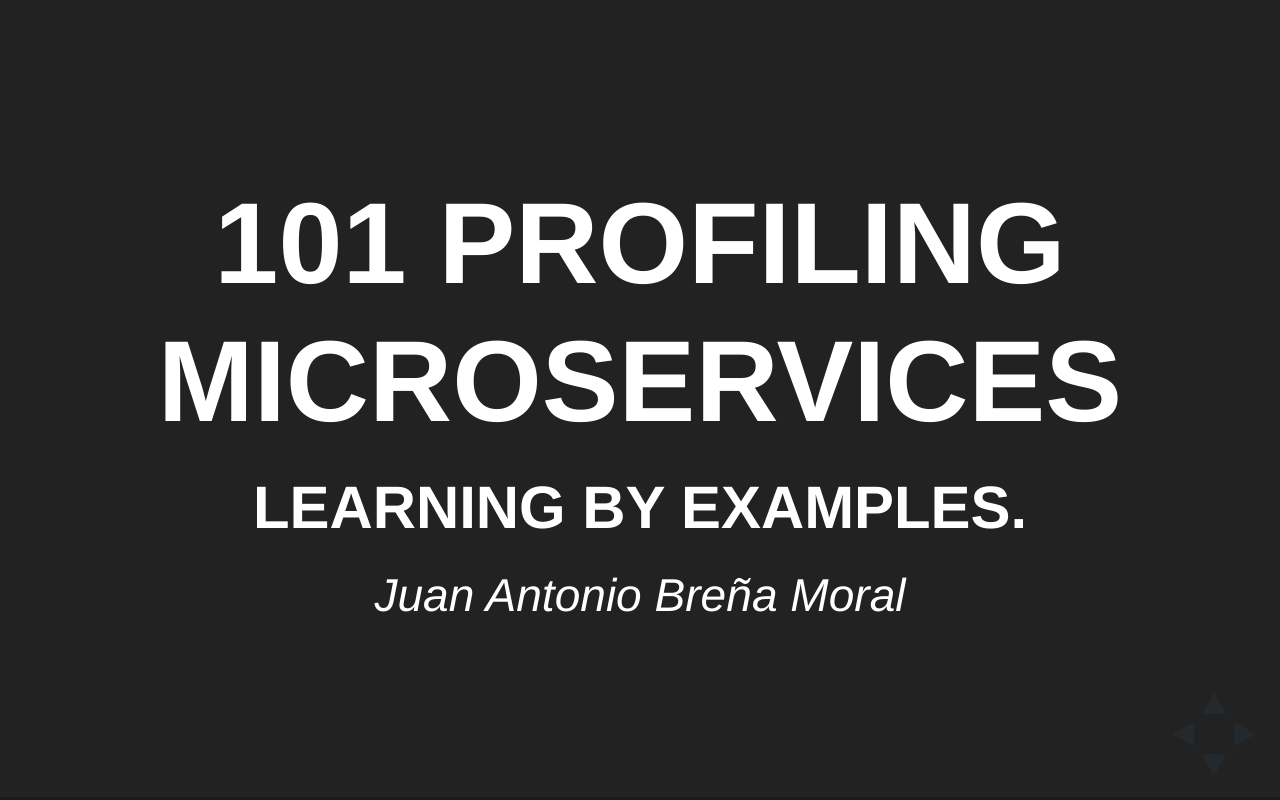
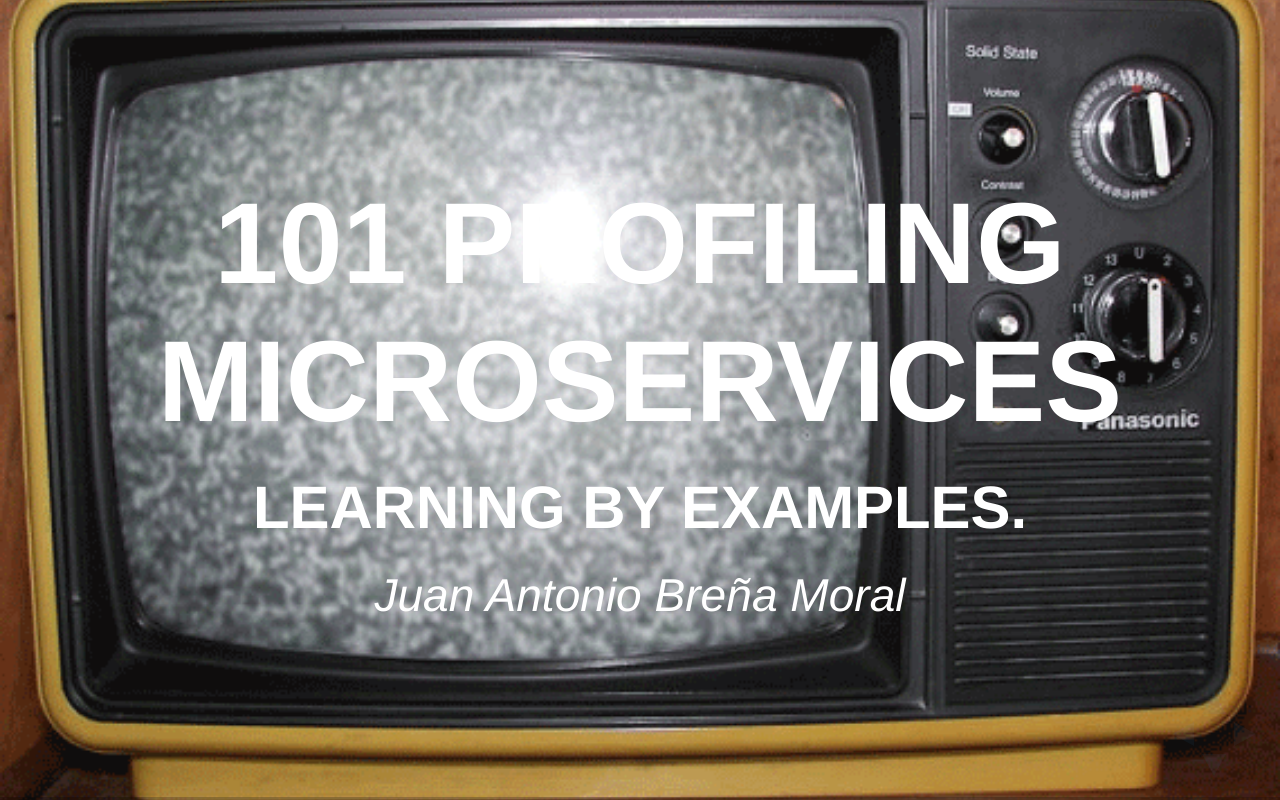
Before and after one commit to jabrena/101-profiling-microservices, a plain HTML site: page docs/index.html in a window 1280 px wide. Drawn offline with Linux system fonts and the light colour scheme.

Commit message:
Adding initial background

```diff
--- a/docs/index.html
+++ b/docs/index.html
@@ -21,7 +21,7 @@
     <div class="reveal">
 
         <div class="slides">
-            <section>
+            <section data-background="./Images/tv.gif">
                 <h1>101 Profiling Microservices</h1>
                 <h3>Learning by Examples.</h3>
                 <i>Juan Antonio Breña Moral</i>
```
Also changed, not shown: docs/Images/tv.gif (added).
